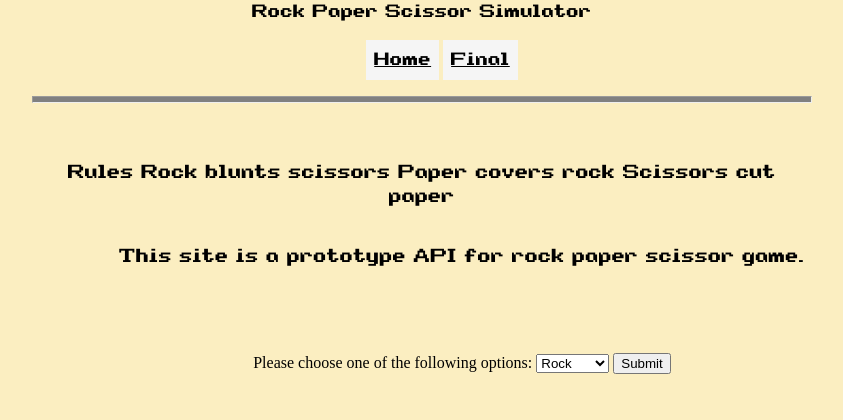
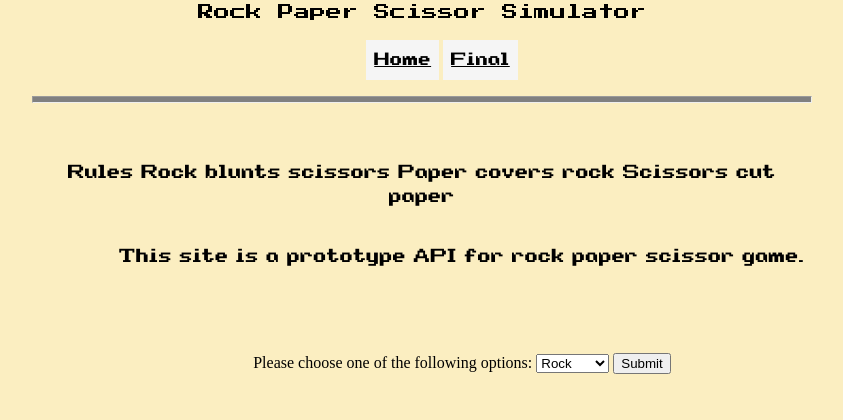
Before and after one commit to andy120396/spring21Team1, a Flask app: page / in a window 1280 px wide. Shown: the top 420 px of the page, without its empty margins (218-1061 px from the left). Run offline with Flask 2, Linux system fonts and the light colour scheme; parts of the project's set-up code (start-up, migrations or seed data) failed here and were passed over.

Commit message:
add index.html

```diff
--- a/templates/index.html
+++ b/templates/index.html
@@ -6,7 +6,10 @@
 </head>
 
 <body>
-  <header style="font-family:'rpgfont'; text-align: center;">Rock Paper Scissor Simulator</header>
+  <link rel="preconnect" href="https://fonts.gstatic.com">
+<link href="https://fonts.googleapis.com/css2?family=Open+Sans&family=Press+Start+2P&display=swap" rel="stylesheet">
+  <header style="font-family: 'Open Sans', sans-serif;
+  font-family: 'Press Start 2P', cursive; text-align: center;">Rock Paper Scissor Simulator</header>
   <nav>
     <ul style="text-align:center;">
       <li style="display: inline-block; font-family: 'rpgfont' ;"><a href="index.html" style="display:block; padding: 8px; color: black; background-color: whitesmoke;">Home</a></li>
```
